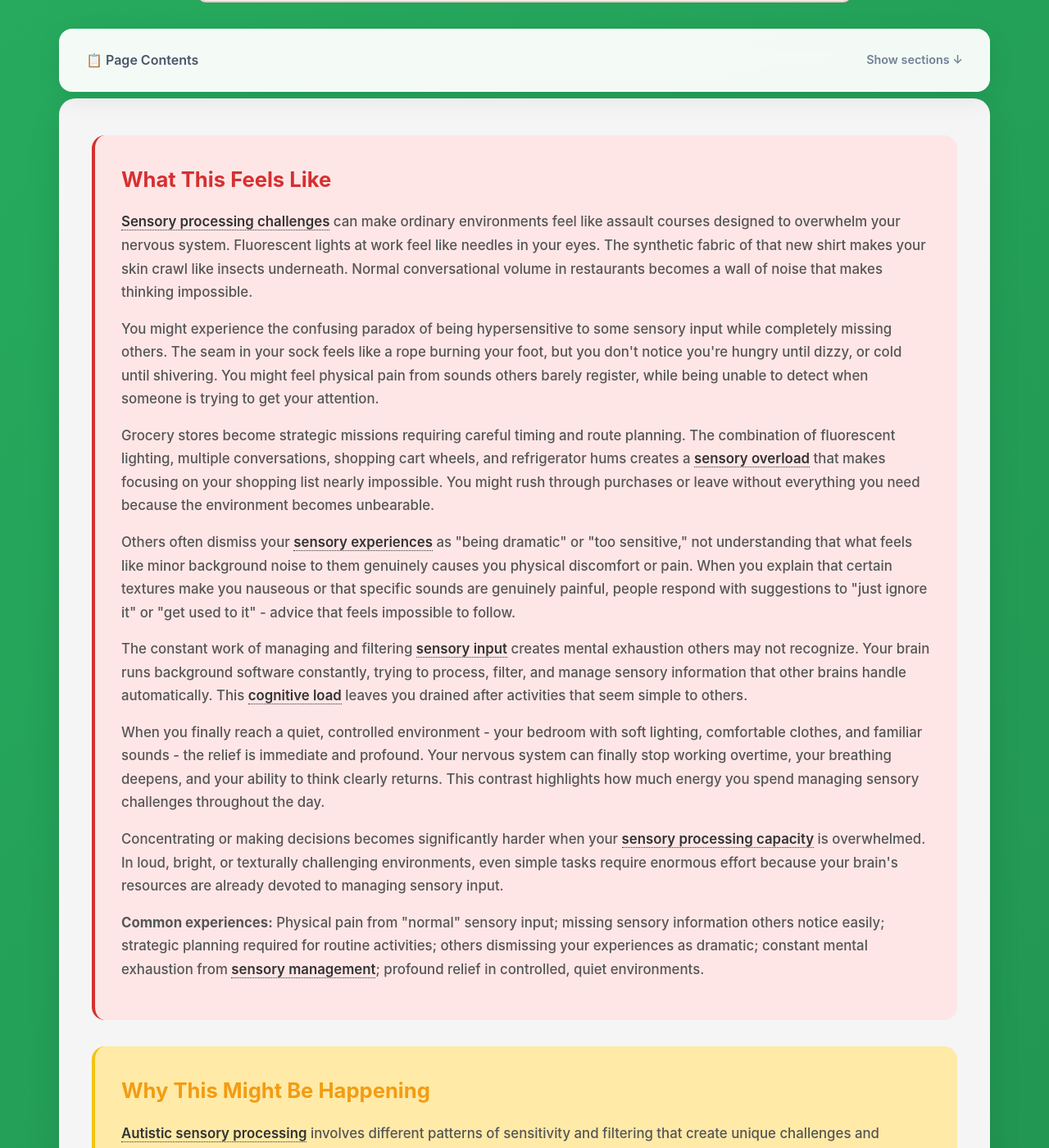
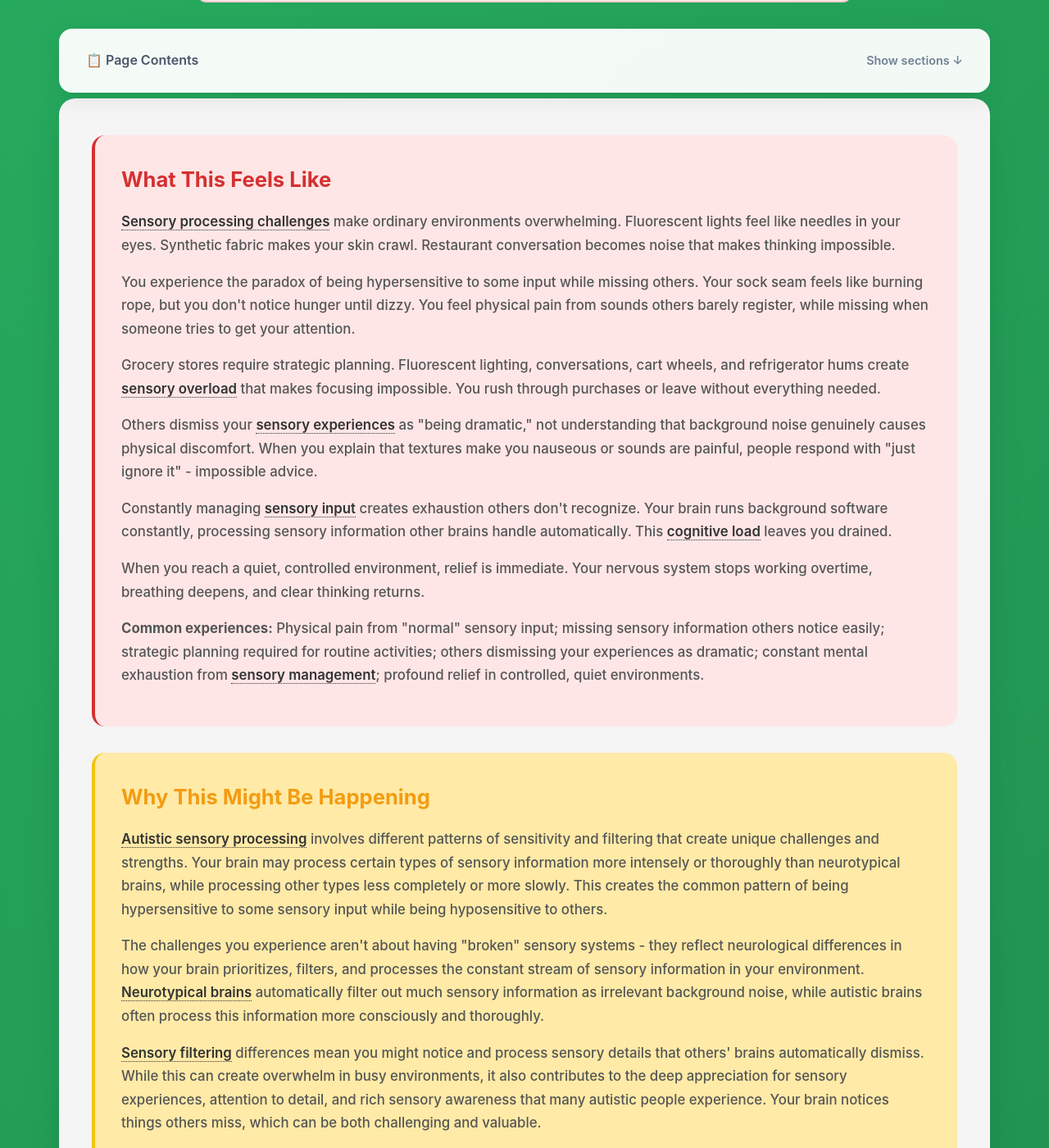
Before and after one commit to neurodivergent-survival-guide/neurodivergent-survival-guide, a Jekyll site: the page built from struggles/sensory-processing-challenges.html, in a window 1280 px wide and 1400 px high, scrolled down 564 px. Shown: the whole window at 82% size. Built offline with Jekyll 4.4.1, drawn with Linux system fonts in a browser that asks for light colours; some of the changed text lies outside the part shown.

Commit message:
Update sensory-processing-challenges.html

```diff
--- a/struggles/sensory-processing-challenges.html
+++ b/struggles/sensory-processing-challenges.html
@@ -17,7 +17,7 @@ status: published
 featured: true
 
 # SEO Optimization (Mandatory)
-search_terms: ["sounds hurt my ears", "lights too bright", "can't stand certain textures", "tags in clothes bother me", "grocery stores overwhelming", "fluorescent lights hurt", "too sensitive to noise", "clothes feel wrong"]
+search_terms: ["sounds hurt", "lights too bright", "can't stand textures", "tags bother me", "stores overwhelming", "fluorescent lights hurt", "too sensitive", "clothes feel wrong"]
 ---
 
 <!-- struggles/sensory-processing-challenges.html -->
@@ -25,19 +25,17 @@ search_terms: ["sounds hurt my ears", "lights too bright", "can't stand certain
 <div class="content-card">
     <div class="what-section">
         <h2 id="what-this-feels-like">What This Feels Like</h2>
-        <p><a class="jargon">Sensory processing challenges<span class="tooltip">Difficulty managing sensory input in ways that differ from typical expectations</span></a> can make ordinary environments feel like assault courses designed to overwhelm your nervous system. Fluorescent lights at work feel like needles in your eyes. The synthetic fabric of that new shirt makes your skin crawl like insects underneath. Normal conversational volume in restaurants becomes a wall of noise that makes thinking impossible.</p>
+        <p><a class="jargon">Sensory processing challenges<span class="tooltip">Difficulty managing sensory input in ways that differ from typical expectations</span></a> make ordinary environments overwhelming. Fluorescent lights feel like needles in your eyes. Synthetic fabric makes your skin crawl. Restaurant conversation becomes noise that makes thinking impossible.</p>
 
-        <p>You might experience the confusing paradox of being hypersensitive to some sensory input while completely missing others. The seam in your sock feels like a rope burning your foot, but you don't notice you're hungry until dizzy, or cold until shivering. You might feel physical pain from sounds others barely register, while being unable to detect when someone is trying to get your attention.</p>
+        <p>You experience the paradox of being hypersensitive to some input while missing others. Your sock seam feels like burning rope, but you don't notice hunger until dizzy. You feel physical pain from sounds others barely register, while missing when someone tries to get your attention.</p>
 
-        <p>Grocery stores become strategic missions requiring careful timing and route planning. The combination of fluorescent lighting, multiple conversations, shopping cart wheels, and refrigerator hums creates a <a class="jargon">sensory overload<span class="tooltip">When sensory input exceeds your brain's processing capacity</span></a> that makes focusing on your shopping list nearly impossible. You might rush through purchases or leave without everything you need because the environment becomes unbearable.</p>
+        <p>Grocery stores require strategic planning. Fluorescent lighting, conversations, cart wheels, and refrigerator hums create <a class="jargon">sensory overload<span class="tooltip">When sensory input exceeds your brain's processing capacity</span></a> that makes focusing impossible. You rush through purchases or leave without everything needed.</p>
 
-        <p>Others often dismiss your <a class="jargon">sensory experiences<span class="tooltip">How your nervous system processes sights, sounds, textures, and other sensory information</span></a> as "being dramatic" or "too sensitive," not understanding that what feels like minor background noise to them genuinely causes you physical discomfort or pain. When you explain that certain textures make you nauseous or that specific sounds are genuinely painful, people respond with suggestions to "just ignore it" or "get used to it" - advice that feels impossible to follow.</p>
+        <p>Others dismiss your <a class="jargon">sensory experiences<span class="tooltip">How your nervous system processes sights, sounds, textures, and other sensory information</span></a> as "being dramatic," not understanding that background noise genuinely causes physical discomfort. When you explain that textures make you nauseous or sounds are painful, people respond with "just ignore it" - impossible advice.</p>
 
-        <p>The constant work of managing and filtering <a class="jargon">sensory input<span class="tooltip">Information your brain receives through sight, sound, touch, smell, taste, and movement</span></a> creates mental exhaustion others may not recognize. Your brain runs background software constantly, trying to process, filter, and manage sensory information that other brains handle automatically. This <a class="jargon">cognitive load<span class="tooltip">The mental effort required to process and manage sensory information</span></a> leaves you drained after activities that seem simple to others.</p>
+        <p>Constantly managing <a class="jargon">sensory input<span class="tooltip">Information your brain receives through sight, sound, touch, smell, taste, and movement</span></a> creates exhaustion others don't recognize. Your brain runs background software constantly, processing sensory information other brains handle automatically. This <a class="jargon">cognitive load<span class="tooltip">The mental effort required to process and manage sensory information</span></a> leaves you drained.</p>
 
-        <p>When you finally reach a quiet, controlled environment - your bedroom with soft lighting, comfortable clothes, and familiar sounds - the relief is immediate and profound. Your nervous system can finally stop working overtime, your breathing deepens, and your ability to think clearly returns. This contrast highlights how much energy you spend managing sensory challenges throughout the day.</p>
-
-        <p>Concentrating or making decisions becomes significantly harder when your <a class="jargon">sensory processing capacity<span class="tooltip">Your brain's ability to manage incoming sensory information</span></a> is overwhelmed. In loud, bright, or texturally challenging environments, even simple tasks require enormous effort because your brain's resources are already devoted to managing sensory input.</p>
+        <p>When you reach a quiet, controlled environment, relief is immediate. Your nervous system stops working overtime, breathing deepens, and clear thinking returns.</p>
 
         <div class="highlight-box">
             <p><strong>Common experiences:</strong> Physical pain from "normal" sensory input; missing sensory information others notice easily; strategic planning required for routine activities; others dismissing your experiences as dramatic; constant mental exhaustion from <a class="jargon">sensory management<span class="tooltip">The ongoing effort of processing and filtering sensory information</span></a>; profound relief in controlled, quiet environments.</p>
@@ -93,17 +91,12 @@ search_terms: ["sounds hurt my ears", "lights too bright", "can't stand certain
 
         <ul>
             <li><strong>Design your environment around your sensory needs:</strong> Replace fluorescent bulbs with warm LED lighting, use soft fabrics for furniture and bedding, control noise levels with rugs, curtains, or sound-dampening materials, and create at least one space in your home that feels completely sensory-safe. Your living space should accommodate your nervous system, not force it to adapt to uncomfortable conditions.</li>
-            <li><strong>Build a comprehensive <a class="jargon">sensory toolkit<span class="tooltip">Collection of tools and strategies that help manage your specific sensory needs</span></a>:</strong> Invest in high-quality noise-canceling headphones, multiple pairs of comfortable sunglasses, soft fabrics or weighted items for comfort, preferred scents or essential oils, and backup comfortable clothing for unexpected sensory emergencies. Having reliable tools available reduces anxiety about encountering overwhelming sensory situations.</li>
-            <li><strong>Map your individual sensory profile thoroughly:</strong> Document which specific sounds, textures, lights, and environments create challenges versus which ones feel comfortable or even pleasant. Understanding your patterns helps you predict and prepare for difficulties while also identifying sensory experiences that actually support your regulation and well-being.</li>
+            <li><strong>Build a comprehensive <a class="jargon">sensory toolkit<span class="tooltip">Collection of tools and strategies that help manage your specific sensory needs</span></a>:</strong> Invest in high-quality noise-canceling headphones, multiple pairs of comfortable sunglasses, soft fabrics or weighted items for comfort, preferred scents or essential oils, comfortable backup clothing, and personal care products with acceptable textures and scents. Having reliable tools available reduces anxiety about encountering overwhelming sensory situations.</li>
+            <li><strong>Map your individual sensory profile and develop strategic planning:</strong> Document which specific sounds, textures, lights, and environments create challenges versus which ones feel comfortable or even pleasant. Scout locations before important events, plan shorter visits to overwhelming places, identify exit strategies, and schedule recovery time after demanding sensory experiences. Understanding your patterns helps you predict and prepare for difficulties while identifying sensory experiences that support your regulation.</li>
             <li><strong>Advocate for accommodations without apologizing:</strong> Request workplace modifications like different lighting, quieter workspace locations, or permission to wear headphones. Ask for sensory accommodations in educational settings, housing situations, and healthcare environments. Your sensory needs are legitimate medical requirements, not preferences or conveniences.</li>
-            <li><strong>Develop strategic planning for challenging environments:</strong> Scout locations before important events, plan shorter visits to overwhelming places, bring your sensory toolkit, identify exit strategies, and schedule recovery time after demanding sensory experiences. Preparation significantly reduces the stress and overwhelm of navigating difficult environments.</li>
-            <li><strong>Find clothing and personal care products that work with your sensory needs:</strong> Identify fabrics that feel comfortable, locate seamless or tag-free clothing options, find personal care products with acceptable scents and textures, and develop routines around products that don't create sensory distress. Comfort in your daily essentials significantly improves overall quality of life.</li>
-            <li><strong>Give yourself explicit permission to use sensory accommodations:</strong> Carry a soft blanket to movie theaters, wear earplugs when walking through noisy cities, use sunglasses indoors when needed, take sensory breaks during social events, and prioritize your comfort over others' potential judgments. You don't need anyone's permission to make your life more inhabitable.</li>
+            <li><strong>Give yourself explicit permission to use sensory accommodations:</strong> Carry a soft blanket to movie theaters, wear earplugs when walking through noisy cities, use sunglasses indoors when needed, take sensory breaks during social events, and prioritize your comfort over others' potential judgments. You don't need anyone's permission to make your life more inhabitable - follow reasonable safety protocols, then move forward with confidence.</li>
             <li><strong>Seek out <a class="jargon">autism-friendly environments<span class="tooltip">Spaces specifically designed to accommodate autistic sensory and social needs</span></a> and timing:</strong> Many stores now offer autism-friendly shopping hours with reduced lighting and sound, some theaters provide sensory-friendly screenings, and various venues are developing accommodations for sensory processing differences. These options are growing as awareness increases.</li>
-            <li><strong>Build regular <a class="jargon">sensory recovery<span class="tooltip">Time spent in comfortable sensory environments to rest your nervous system</span></a> into your schedule:</strong> Plan quiet time after demanding sensory experiences, create daily periods in your most comfortable sensory environment, and recognize that sensory management requires energy that needs to be replenished through rest and regulation.</li>
-            <li><strong>Connect with others who understand sensory processing:</strong> Find <a class="jargon">autistic communities<span class="tooltip">Groups of autistic people who share experiences and support</span></a>, online forums focused on sensory challenges, or local support groups where you can share strategies and feel understood. Having community with people who "get it" reduces isolation and provides practical support.</li>
-            <li><strong>Design your lifestyle around your sensory strengths and needs:</strong> Choose work environments that accommodate your sensory profile, select housing based on sensory factors like noise levels and lighting, plan social activities in sensory-friendly spaces, and make major life decisions with your sensory processing requirements in mind.</li>
-            <li><strong>Remember that managing sensory challenges is entirely your responsibility - and your right:</strong> You don't need anyone's permission to prioritize your comfort and health. Follow reasonable safety protocols (like security checks for items you bring places), then move forward with confidence in your accommodations. Other people thinking your needs are unusual doesn't make them less valid or necessary.</li>
+            <li><strong>Build regular <a class="jargon">sensory recovery<span class="tooltip">Time spent in comfortable sensory environments to rest your nervous system</span></a> into your schedule:</strong> Plan quiet time after demanding sensory experiences, create daily periods in your most comfortable sensory environment, and recognize that sensory management requires energy that needs to be replenished through rest and regulation. Choose work environments, housing, and social activities based on your sensory profile rather than forcing adaptation to incompatible environments.</li>
         </ul>
 
         <div class="learn-more" onclick="toggleLearnMore(this)">
```
